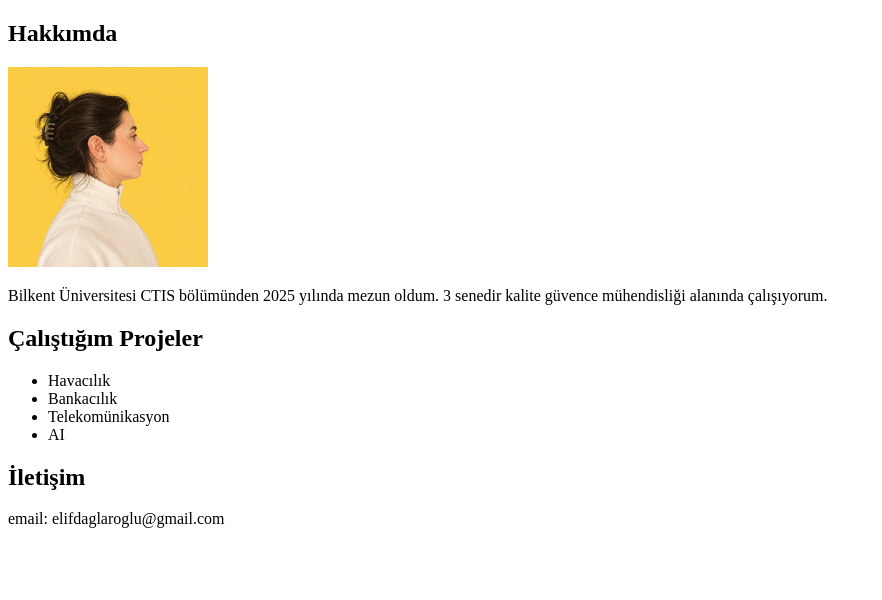
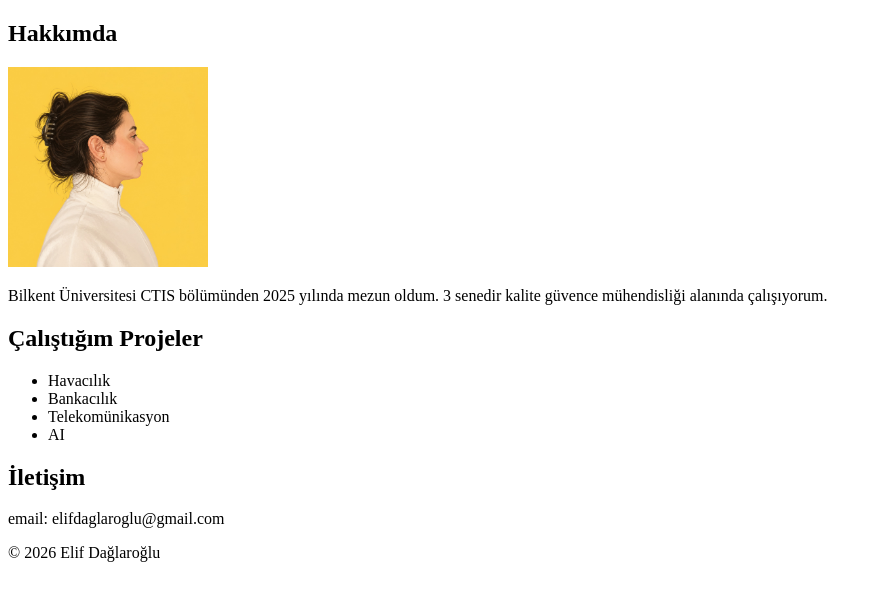
Before and after one commit to edaglaroglu/my-website, a plain HTML site: page index.html in a window 1280 px wide. Shown: the whole page, without its empty margins (0-882 px from the left). Drawn offline with Linux system fonts and the light colour scheme.

Commit message:
footer görünür hale getirildi

```diff
--- a/index.html
+++ b/index.html
@@ -1,5 +1,13 @@
 <!DOCTYPE html>
 <html>
+
+    <head>
+        <meta charset="UTF-8">
+        <title>Elif Dağlaroğlu</title>
+        <link rel="stylesheet" href="style.css">
+    </head>
+
+    <body>
    <section>
       <h1>Hakkımda</h1>
       <picture>
@@ -23,4 +31,9 @@
       <h1>İletişim</h1>
       <p>email: elifdaglaroglu@gmail.com</p>
     </section>
+
+    <footer>
+      <p>© 2026 Elif Dağlaroğlu</p>
+    </footer>
+</body>
 </html>
```
